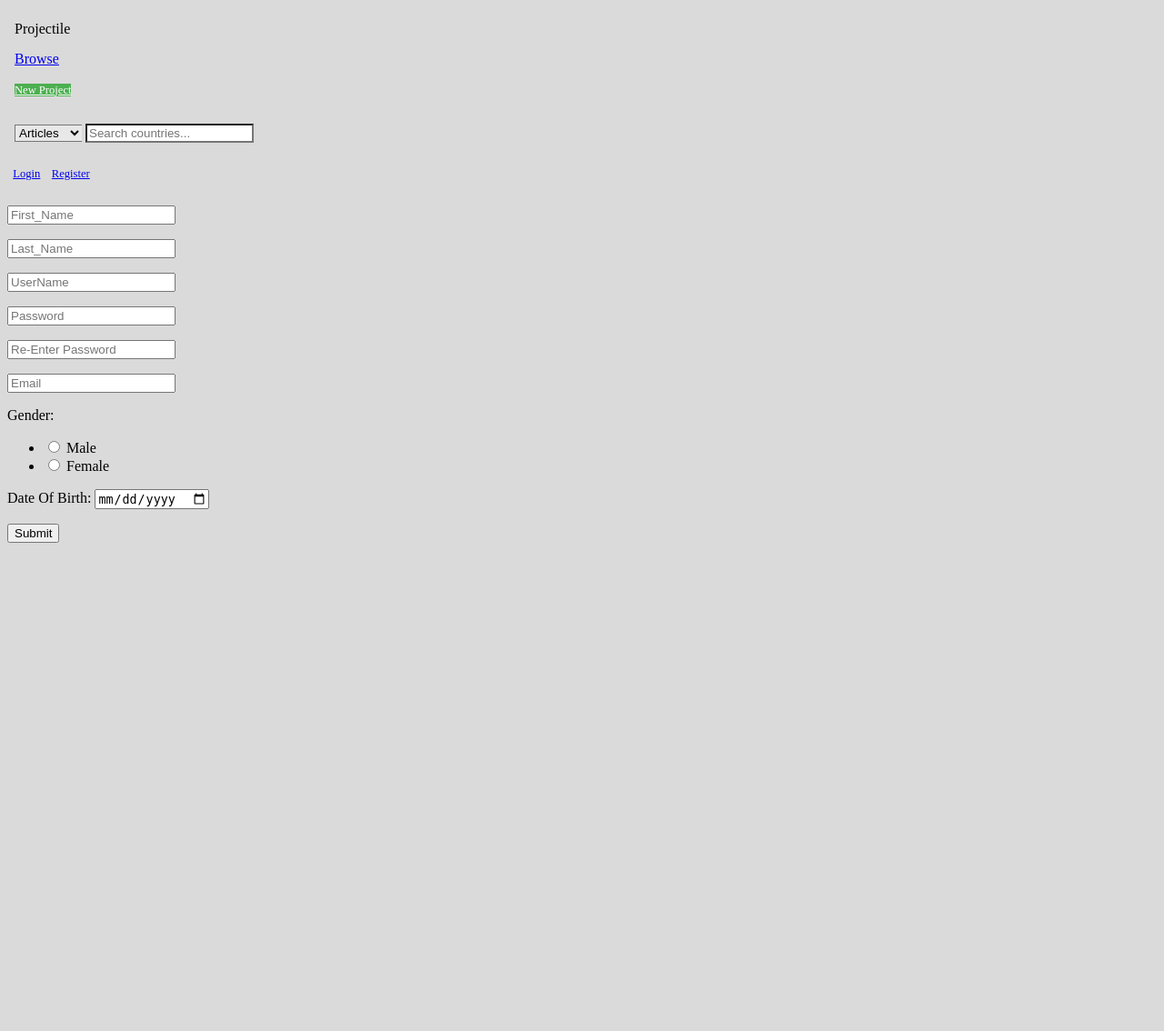
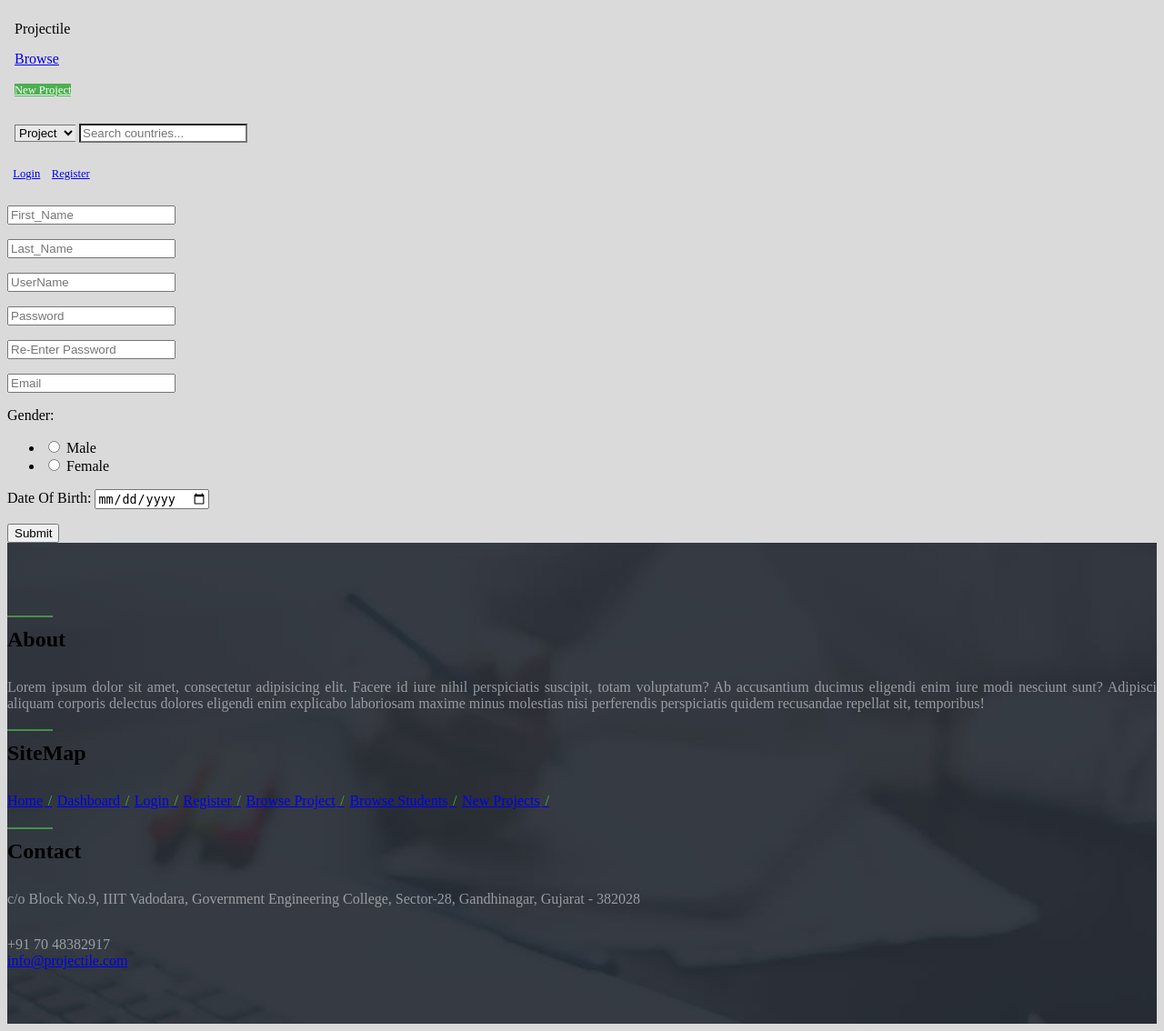
Before and after one commit to devists/projectile, a Django app: page /register/ in a window 1280 px wide. Shown: the whole page at 91% size. Before the commit the page ends 597 px from the top, so only its background shows below. Run offline with Django 3.2, Linux system fonts and the light colour scheme; some libraries are stand-ins or nearby versions.

Commit message:
Added footer

```diff
--- a/mainapp/static/css/style.css
+++ b/mainapp/static/css/style.css
@@ -1,4 +1,6 @@
 /*Primary Color:rgb(76, 175, 80)*/
+/*Secondary Color:rgb(57, 66, 78)*/
+
 body {
     background-color: #DADADA;
 }
@@ -6,6 +8,70 @@ body {
 body > .grid {
     height: 100%;
 }
+
+/*Helpers*/
+
+.color-primary{
+	color: rgb(76, 175, 80) !important;
+}
+
+.color-grey {
+    color: rgba(255, 255, 255, 0.51);
+}
+
+.white-space{
+	display: block;
+	width: 100%;
+}
+
+.space-sm{
+	padding: 15px 0;
+}
+
+.space-mini{
+	padding: 8px 0;
+}
+
+.space-xm{
+	padding: 5px 0;
+}
+
+.space-md{
+	padding: 30px 0;
+}
+.space-lg{
+	padding: 45px 0;
+}
+
+.bg-color-primary{
+	background-color: rgb(76, 175, 80);
+}
+
+.title-deco {
+	line-height: 2 !important;
+}
+
+.title-deco:before{
+	content: "";
+	background-color: rgba(76, 175, 80,0.75);
+	height: 2px;
+	display: block;
+	width: 50px;
+	box-sizing: border-box;
+}
+
+.title-deco--sm:after{
+	width: 30px;
+}
+
+.text-center.title-deco:after{
+	margin: 0 auto;
+}
+
+.text-justify {
+    text-align: justify;
+}
+
 
 /*Semantic Rewrite*/
 .ui.menu:not(.vertical) .item>.button {
@@ -16,7 +82,7 @@ body > .grid {
     margin-top: -100px;
 }
 
-.column {
+.login >.column {
     max-width: 450px;
 }
 
@@ -110,3 +176,25 @@ body > .grid {
 .ui.menu.menu--cust .ui.selection.dropdown:hover {
     border-color: rgb(76, 175, 80);
 }
+
+.main-footer .ui .link-sitemap > a {
+    display: inline-block;
+}
+
+.main-footer .ui .link-sitemap > a:after {
+    content: " / ";
+    visibility: visible;
+    display: inline;
+    color: rgb(76, 175, 80);
+    margin: 0 0.1rem;
+}
+
+.ui.main-footer .ui.list>.item:after, .ui.main-footer .ui.list>.list>.item, .ui.main-footer ol.ui.list>li:first-child:after, .ui.main-footer ul.ui.list>li:first-child:after {
+    visibility: visible;
+}
+
+footer.main-footer {
+    background-image: url("/static/img/footer.jpg");
+    background-size: cover;
+    background-position: center;
+}
--- a/templates/base.html
+++ b/templates/base.html
@@ -24,51 +24,19 @@
                 <div class="item">
                     <a href="#!" class="ui button green">New Project</a>
                 </div>
-
-                {% comment %}<a class="active item">Link</a>
-                <a class="item">Link</a>
-                <div class="ui dropdown item">
-                    Dropdown
-                    <i class="dropdown icon"></i>
-                    <div class="menu">
-                        <div class="item">Action</div>
-                        <div class="item">Another Action</div>
-                        <div class="item">Something else here</div>
-                        <div class="divider"></div>
-                        <div class="item">Separated Link</div>
-                        <div class="divider"></div>
-                        <div class="item">One more separated link</div>
-                    </div>
-                </div>{% endcomment %}
-
-
                 <div class="right menu">
                     <div class="item">
                         <div class="ui search left-select">
                             <div class="ui icon input">
-                                {% comment %}<div class="ui basic floating dropdown button">
-                                <div class="text">This Page</div>
-                                <i class="dropdown icon"></i>
-                                <div class="menu">
-                                    <div class="item">This Organization</div>
-                                    <div class="item">Entire Site</div>
-                                </div>
-                            </div>{% endcomment %}
                                 <select class="ui compact selection dropdown">
-                                    <option value="all">All</option>
-                                    <option selected="" value="articles">Articles</option>
-                                    <option value="products">Products</option>
+                                    <option selected="" value="project">Project</option>
+                                    <option value="student">Student</option>
                                 </select>
                                 <input class="" type="text" placeholder="Search countries...">
                                 <i class="inverted circular search link icon"></i>
                             </div>
                             <div class="results"></div>
                         </div>
-                        {% comment %}<div class="ui action left icon input">
-                        <i class="search icon"></i>
-                        <input type="text" placeholder="Search">
-                        <button class="ui button">Submit</button>
-                    </div>{% endcomment %}
                     </div>
                     <span class="user-auth d-flex">
                         <a href="#" class="item">Login</a>
@@ -86,6 +54,45 @@
     </div>
 </div>
 
+<footer class="main-footer">
+    <div class="white-space space-md"></div>
+    <div class="ui vertical footer segment">
+        <div class="ui container">
+            <div class="ui three column grid">
+                <div class="column">
+                    <h2 class="ui inverted header title-deco"><span>About</span></h2>
+                    <div class="ui color-grey list text-justify">
+                        Lorem ipsum dolor sit amet, consectetur adipisicing elit. Facere id iure nihil perspiciatis suscipit, totam voluptatum? Ab accusantium ducimus eligendi enim iure modi nesciunt sunt? Adipisci aliquam corporis delectus dolores eligendi enim explicabo laboriosam maxime minus molestias nisi perferendis perspiciatis quidem recusandae repellat sit, temporibus!
+                    </div>
+                </div>
+                <div class="column">
+                    <h2 class="ui inverted header title-deco">SiteMap</h2>
+                    <div class="ui inverted link list link-sitemap">
+                        <a href="#" class="item">Home</a>
+                        <a href="#" class="item">Dashboard</a>
+                        <a href="#" class="item">Login</a>
+                        <a href="#" class="item">Register</a>
+                        <a href="#" class="item">Browse Project</a>
+                        <a href="#" class="item">Browse Students</a>
+                        <a href="#" class="item">New Projects</a>
+                    </div>
+                </div>
+                <div class="column">
+                    <h2 class="ui inverted header title-deco">Contact</h2>
+                    <p class="color-grey">c/o Block No.9, IIIT Vadodara, Government Engineering College, Sector-28, Gandhinagar, Gujarat - 382028</p>
+                    <div class="white-space space-mini"></div>
+                    <div class="phone color-grey">
+                        <i class="call icon color-primary"></i>+91 70 48382917
+                    </div>
+                    <div class="mail color-grey ui inverted link list">
+                        <a class="item" href="mailto:ansarimofid@gmail.com"><i class="mail outline icon color-primary"></i> info@projectile.com</a>
+                    </div>
+                </div>
+            </div>
+        </div>
+    </div>
+    <div class="white-space space-md"></div>
+</footer>
 <!--Scripts-->
 <script
         src="{% static "lib/jquery/dist/jquery.min.js" %}"></script>
--- a/templates/user_login.html
+++ b/templates/user_login.html
@@ -16,7 +16,7 @@
         <p>Please login to see this page.</p>
         {% endif %}
     {% endif %}
-    <div class="ui middle aligned center aligned grid h-vh">
+    <div class="ui middle aligned center aligned grid h-vh login">
         <div class="column">
             <h2 class="ui teal image header">
 {#                <img src="assets/images/logo.png" class="image">#}
```
Also changed, not shown: mainapp/static/img/footer.jpg (added).
